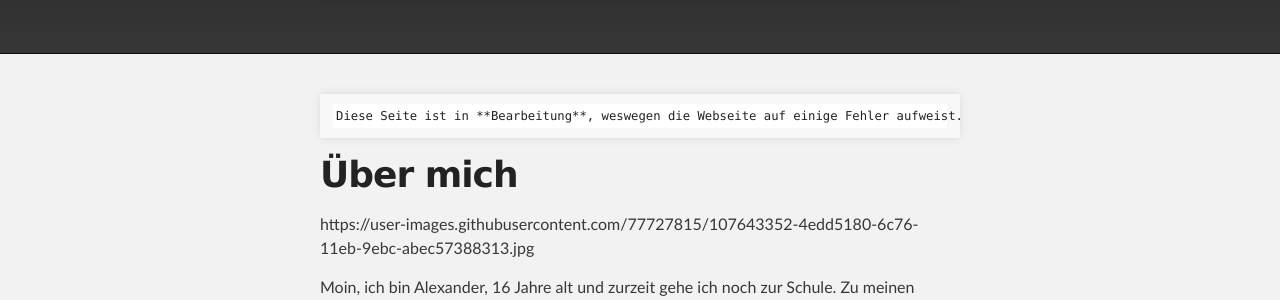
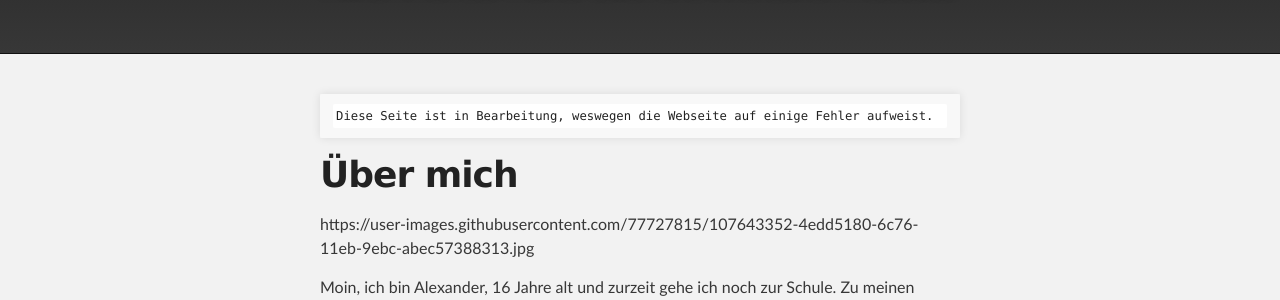
Before and after one commit to alexandersamoshyn/alexandersamoshyn.github.io, a Jekyll site: the page built from index.md, in a window 1280 px wide. Shown: the part 156-456 px from the top of the page. Built offline with Jekyll 4.4.1, drawn with Linux system fonts in a browser that asks for light colours.

Commit message:
kleine Sache

````diff
--- a/index.md
+++ b/index.md
@@ -3,7 +3,7 @@ layout: default
 ---
 
 ```
-Diese Seite ist in **Bearbeitung**, weswegen die Webseite auf einige Fehler aufweist.
+Diese Seite ist in Bearbeitung, weswegen die Webseite auf einige Fehler aufweist.
 ```
 
 
````
